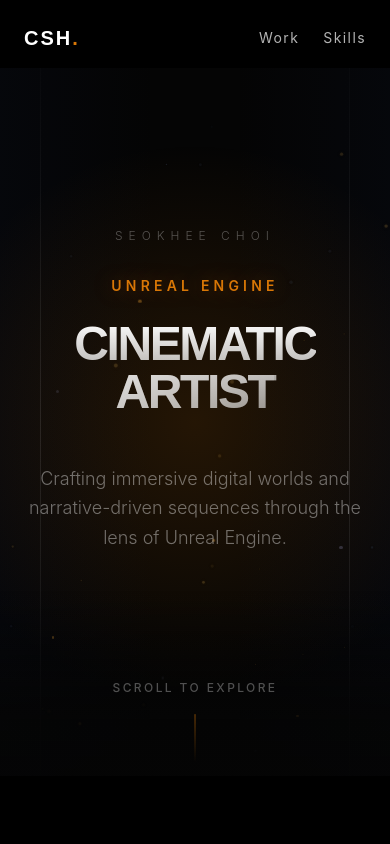
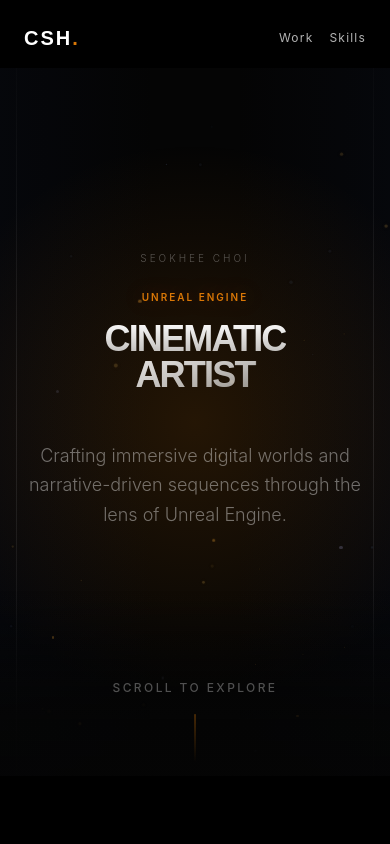
Before and after one commit to choiseokhee4u-svg/Csh_Portfolio, a React app: page / in a window 390 px wide. Shown: the top 844 px of the page. Built offline with nearby package versions, Linux system fonts and the light colour scheme; the HTML template or start-up script is replaced by a standard one.

Commit message:
fix: optimize mobile responsive layouts across all sections

```diff
--- a/src/App.jsx
+++ b/src/App.jsx
@@ -55,7 +55,7 @@
 
       <BrowserRouter>
         <div
-          className="min-h-screen bg-background text-foreground selection:bg-accent selection:text-white"
+          className="min-h-screen bg-background text-foreground selection:bg-accent selection:text-white overflow-x-hidden"
           style={{ pointerEvents: isLoading ? 'none' : 'auto' }}
         >
           <BackgroundParticles />
--- a/src/pages/Home.jsx
+++ b/src/pages/Home.jsx
@@ -22,7 +22,7 @@
                 >
                     CSH<span className="text-accent">.</span>
                 </h1>
-                <div className="flex gap-6 font-sans text-sm tracking-widest uppercase text-white/70">
+                <div className="flex gap-4 md:gap-6 font-sans text-xs md:text-sm tracking-widest uppercase text-white/70">
                     <button onClick={() => scrollToSection('portfolio')} className="interactive pointer-events-auto cursor-none hover:text-white transition-colors duration-300">Work</button>
                     <button onClick={() => scrollToSection('skills')} className="interactive pointer-events-auto cursor-none hover:text-white transition-colors duration-300">Skills</button>
                 </div>
--- a/src/pages/Works.jsx
+++ b/src/pages/Works.jsx
@@ -40,7 +40,7 @@
             >
                 <div className="flex flex-col md:flex-row md:items-end justify-between mb-12 gap-6">
                     <div>
-                        <h1 className="font-cinematic text-5xl md:text-7xl font-bold text-white mb-4">
+                        <h1 className="font-cinematic text-4xl md:text-6xl lg:text-7xl font-bold text-white mb-4 mt-6 md:mt-0">
                             All <span className="text-transparent bg-clip-text bg-gradient-to-r from-accent to-secondary-accent">Portfolios</span>
                         </h1>
                         <p className="text-white/40 text-lg uppercase tracking-widest">
--- a/src/sections/AboutContact.jsx
+++ b/src/sections/AboutContact.jsx
@@ -14,7 +14,7 @@
                     transition={{ duration: 0.8 }}
                     className="relative"
                 >
-                    <h2 className="font-cinematic text-4xl md:text-5xl font-bold text-white mb-12">
+                    <h2 className="font-cinematic text-4xl md:text-5xl font-bold text-white mb-8 md:mb-12 mt-8 md:mt-0">
                         The Director's Cut
                     </h2>
 
@@ -23,7 +23,7 @@
                         {/* Large decorative quote mark */}
                         <div className="absolute -top-6 -left-4 text-accent/10 text-8xl font-cinematic select-none pointer-events-none leading-none">"</div>
 
-                        <div className="space-y-6 text-white/45 text-lg md:text-xl font-light leading-relaxed">
+                        <div className="space-y-6 text-white/45 text-base md:text-xl font-light leading-relaxed">
                             <p>
                                 AI와 시퀀서 자동화로 기술적 한계를 넘어, 오직 압도적인 시각적 서사와 미장센에만 집중합니다.
                                 UE5 기반의 액션 RPG 트레일러 제작에서 반복적인 단순 노동을 효율화하고,
@@ -52,7 +52,7 @@
                     viewport={{ once: true }}
                     transition={{ duration: 1, delay: 0.2 }}
                 >
-                    <h2 className="font-cinematic text-3xl font-bold text-white/20 mb-10 pb-4 border-b border-white/5 uppercase tracking-widest text-center">
+                    <h2 className="font-cinematic text-2xl md:text-3xl font-bold text-white/20 mb-8 md:mb-10 pb-4 border-b border-white/5 uppercase tracking-widest text-center">
                         Connect
                     </h2>
 
--- a/src/sections/Hero.jsx
+++ b/src/sections/Hero.jsx
@@ -59,8 +59,8 @@
             </div>
 
             {/* Decorative cinematic lines */}
-            <div className="absolute top-0 left-10 w-[1px] h-screen bg-gradient-to-b from-transparent via-white/10 to-transparent" />
-            <div className="absolute top-0 right-10 w-[1px] h-screen bg-gradient-to-b from-transparent via-white/10 to-transparent" />
+            <div className="absolute top-0 left-4 md:left-10 w-[1px] h-[100dvh] bg-gradient-to-b from-transparent via-white/10 to-transparent" />
+            <div className="absolute top-0 right-4 md:right-10 w-[1px] h-[100dvh] bg-gradient-to-b from-transparent via-white/10 to-transparent" />
 
             {/* Main Content */}
             <motion.div
@@ -69,10 +69,10 @@
             >
                 {/* Name - Identity */}
                 <motion.p
-                    initial={{ opacity: 0, letterSpacing: '0.1em' }}
-                    animate={{ opacity: 1, letterSpacing: '0.5em' }}
+                    initial={{ opacity: 0, y: 10 }}
+                    animate={{ opacity: 1, y: 0 }}
                     transition={{ duration: 1.5, delay: 0.1 }}
-                    className="text-white/30 uppercase text-xs md:text-sm mb-8 font-light tracking-[0.5em]"
+                    className="text-white/30 uppercase text-[10px] md:text-sm mb-6 md:mb-8 font-light tracking-[0.3em] md:tracking-[0.5em]"
                 >
                     Seokhee Choi
                 </motion.p>
@@ -81,7 +81,7 @@
                     initial={{ opacity: 0, y: 20 }}
                     animate={{ opacity: 1, y: 0 }}
                     transition={{ duration: 1, delay: 0.4 }}
-                    className="text-accent uppercase tracking-[0.3em] text-sm mb-6 font-semibold text-glow"
+                    className="text-accent uppercase tracking-[0.2em] md:tracking-[0.3em] text-[10px] md:text-sm mb-4 md:mb-6 font-semibold text-glow"
                 >
                     Unreal Engine
                 </motion.p>
@@ -90,7 +90,7 @@
                     initial={{ opacity: 0, scale: 0.95 }}
                     animate={{ opacity: 1, scale: 1 }}
                     transition={{ duration: 1.5, ease: "easeOut", delay: 0.6 }}
-                    className="font-cinematic text-5xl md:text-7xl lg:text-[8rem] font-bold tracking-tighter text-transparent bg-clip-text bg-gradient-to-b from-white to-white/40 leading-none"
+                    className="font-cinematic text-4xl sm:text-5xl md:text-7xl lg:text-[8rem] font-bold tracking-tighter text-transparent bg-clip-text bg-gradient-to-b from-white to-white/40 leading-none"
                 >
                     CINEMATIC
                     <br />
--- a/src/sections/Portfolio.jsx
+++ b/src/sections/Portfolio.jsx
@@ -20,7 +20,7 @@
             >
                 <div className="flex flex-col md:flex-row md:items-end justify-between mb-20 gap-6">
                     <div>
-                        <h2 className="font-cinematic text-5xl md:text-7xl font-bold text-white mb-4">
+                        <h2 className="font-cinematic text-4xl md:text-7xl font-bold text-white mb-4">
                             Featured <span className="text-transparent bg-clip-text bg-gradient-to-r from-accent to-secondary-accent">Work</span>
                         </h2>
                         <p className="text-white/40 text-lg uppercase tracking-widest">Selected Sequences</p>
@@ -83,7 +83,7 @@
                     transition={{ duration: 0.8, delay: 0.2 }}
                     className="text-center"
                 >
-                    <Link to="/works" className="inline-block interactive cursor-none px-10 py-5 bg-white/5 hover:bg-white/10 border border-white/10 hover:border-accent/50 rounded-full font-cinematic uppercase tracking-widest text-white/70 hover:text-accent transition-all duration-300 text-sm">
+                    <Link to="/works" className="inline-block interactive cursor-none px-6 md:px-10 py-4 md:py-5 bg-white/5 hover:bg-white/10 border border-white/10 hover:border-accent/50 rounded-full font-cinematic uppercase tracking-widest text-white/70 hover:text-accent transition-all duration-300 text-xs md:text-sm">
                         View All {allVideos.length} Projects
                     </Link>
                 </motion.div>
--- a/src/sections/Skills.jsx
+++ b/src/sections/Skills.jsx
@@ -115,7 +115,7 @@
                         whileInView={{ opacity: 1, x: 0 }}
                         viewport={{ once: true }}
                         transition={{ duration: 0.8 }}
-                        className="font-cinematic text-5xl md:text-7xl font-bold text-white mb-4"
+                        className="font-cinematic text-4xl md:text-7xl font-bold text-white mb-4 mt-8 md:mt-0"
                     >
                         Blueprint <span className="text-white/20">Tree</span>
                     </motion.h2>
```
